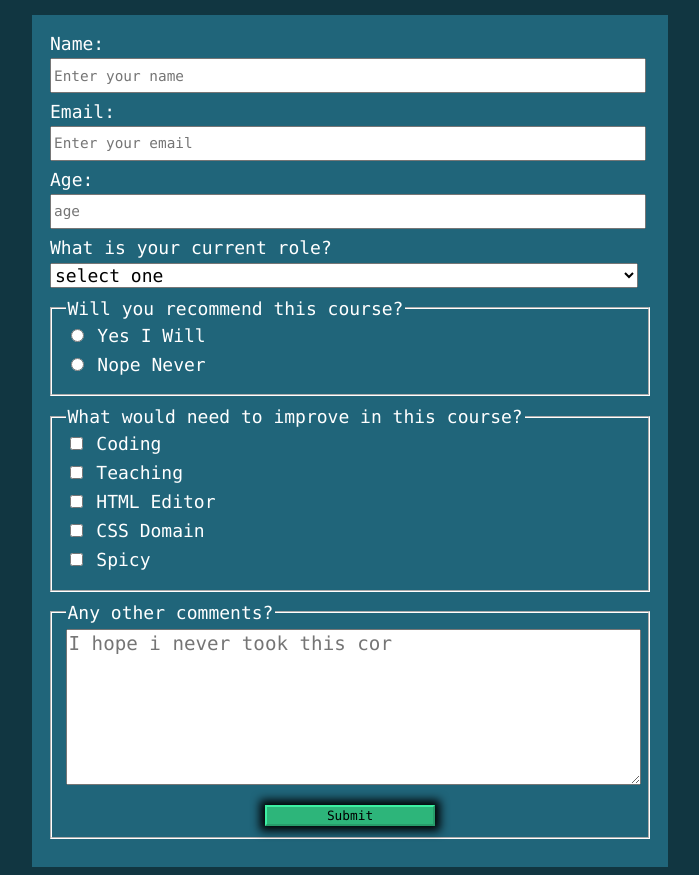
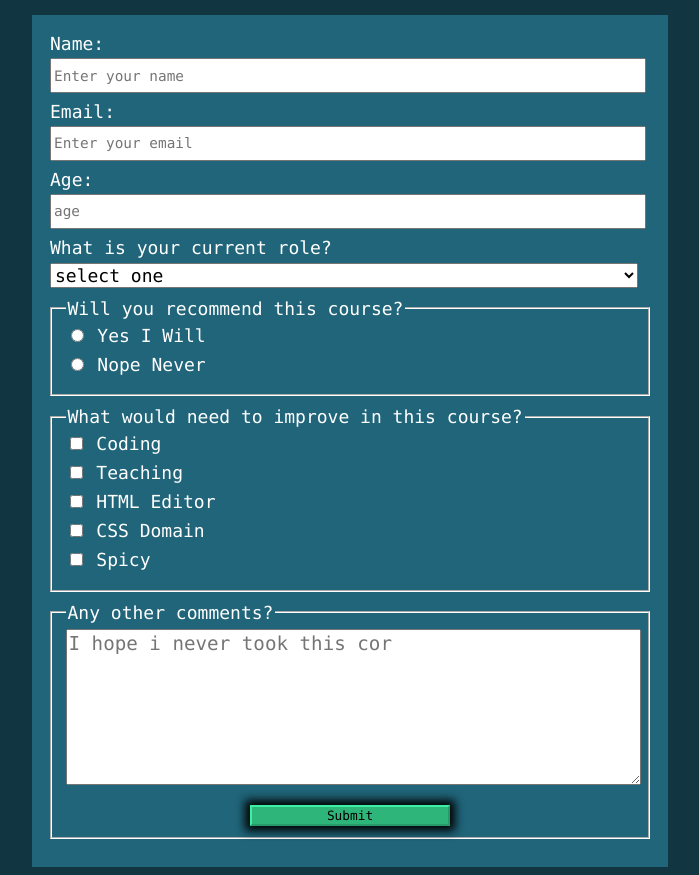
Before and after one commit to saj13h/freecodecamp-survey-project, a plain HTML site: page index.html in a window 1280 px wide. Shown: the part 113-988 px from the top of the page, without its empty margins (290-989 px from the left). Drawn offline with Linux system fonts and the light colour scheme.

Commit message:
Update styles.css

```diff
--- a/styles.css
+++ b/styles.css
@@ -6,6 +6,7 @@ h1,p{
     background-color: #113641;
     color: white;
     font-size: 18px;
+    overflow-x: hidden;
   }
   label{
     display: block;
@@ -49,6 +50,7 @@ h1,p{
     display:block;
     background-color: #2DB57A;
     width: 30%;
+    min-width: 200px;
     font-size: 0.8rem;
     margin: auto;
     border-color: #3CF0A3;
```
